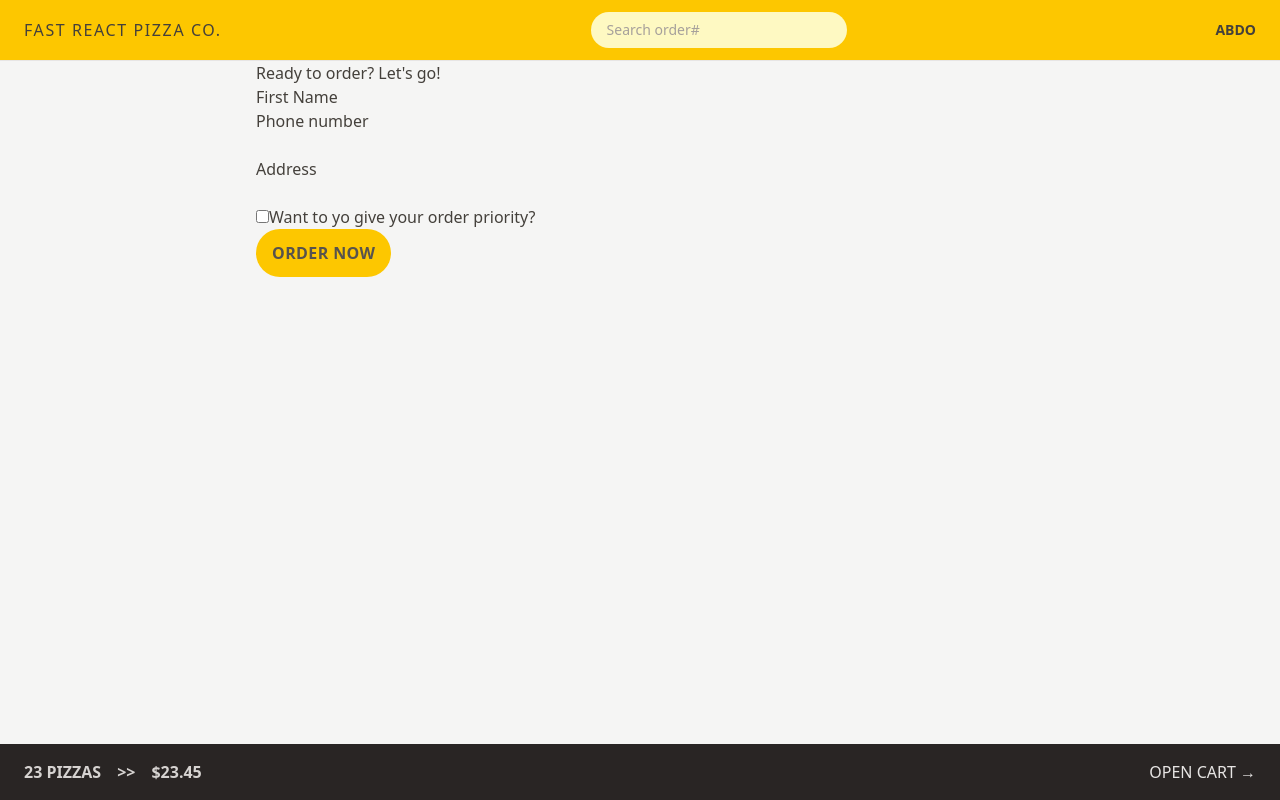
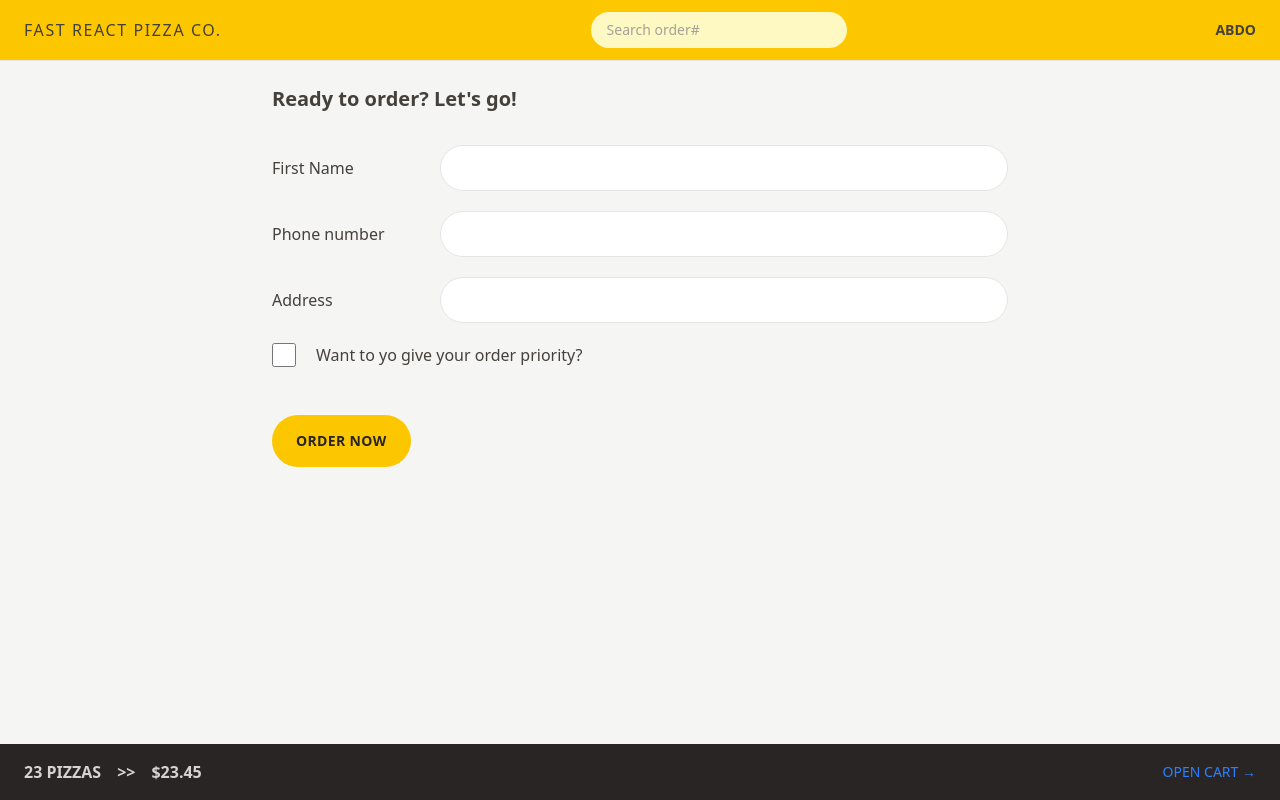
Before and after one commit to AbdelrahmanEhab20/fast-react-pizza, a React (Vite) app: page /order/new in a window 1280 px wide. Built offline with nearby package versions, Linux system fonts and the light colour scheme.

Commit message:
UPDATES for links and buttons after making some styling and changes

```diff
--- a/src/features/cart/Cart.jsx
+++ b/src/features/cart/Cart.jsx
@@ -1,4 +1,6 @@
-import { Link } from 'react-router-dom';
+ import LinkButton from '../../ui/LinkButton';
+import Button from '../../ui/Button';
+import CartItem from './CartItem';
 
 const fakeCart = [
   {
@@ -26,16 +28,25 @@ const fakeCart = [
 
 function Cart() {
   const cart = fakeCart;
-    console.log(cart);
+
   return (
-        <div>
-            <Link to="/menu" className='text-sm text-blue-500 hover:text-blue-600'>&larr; Back to menu</Link>
+    <div className="px-4 py-3">
+      <LinkButton to="/menu">&larr; Back to menu</LinkButton>
 
-            <h2>Your cart, %NAME%</h2>
+      <h2 className="mt-7 text-xl font-semibold">Your cart, %NAME%</h2>
 
-            <div>
-                <Link to="/order/new">Order pizzas</Link>
-                <button>Clear cart</button>
+      <ul className="mt-3 divide-y divide-stone-200 border-b">
+        {cart.map((item) => (
+          <CartItem item={item} key={item.key} />
+        ))}
+      </ul>
+
+      <div className="mt-6 space-x-2">
+        <Button to="/order/new" type="primary">
+          Order pizzas
+        </Button>
+
+        <Button type="secondary">Clear cart</Button>
       </div>
     </div>
   );
--- a/src/features/cart/CartOverview.jsx
+++ b/src/features/cart/CartOverview.jsx
@@ -1,4 +1,4 @@
-import { Link } from "react-router-dom";
+ import LinkButton from "../../ui/LinkButton";
 
 function CartOverview() {
     return (
@@ -9,7 +9,7 @@ function CartOverview() {
                 <span>$23.45</span>
             </p>
             {/* <a href="#">Open cart &rarr;</a> */}
-            <Link to="/cart">Open cart &rarr;</Link>
+            <LinkButton to="/cart">Open cart &rarr;</LinkButton>
         </div>
     );
 }
--- a/src/features/cart/EmptyCart.jsx
+++ b/src/features/cart/EmptyCart.jsx
@@ -1,11 +1,11 @@
-import { Link } from 'react-router-dom';
+ import LinkButton from '../../ui/LinkButton';
 
 function EmptyCart() {
     return (
         <div>
-            <Link to="/menu">&larr; Back to menu</Link>
+            <LinkButton to="/menu">&larr; Back to menu</LinkButton>
 
-            <p>Your cart is still empty. Start adding some pizzas :)</p>
+            <p className='mt-4 text-stone-500'>Your cart is still empty. Start adding some pizzas :)</p>
         </div>
     );
 }
--- a/src/features/order/CreateOrder.jsx
+++ b/src/features/order/CreateOrder.jsx
@@ -2,7 +2,7 @@ import { useState } from "react";
 
 import { Form, redirect, useActionData, useNavigation } from "react-router-dom";
 import { createOrder } from "../../services/apiRestaurant";
-
+import Button from "../../ui/Button";
 // https://uibakery.io/regex-library/phone-number
 const isValidPhone = (str) =>
   /^\+?\d{1,4}?[-.\s]?\(?\d{1,3}?\)?[-.\s]?\d{1,4}[-.\s]?\d{1,4}[-.\s]?\d{1,9}$/.test(
@@ -43,49 +43,59 @@ function CreateOrder() {
   const cart = fakeCart;
   // console.log(" CreateOrder  cart:", cart);
   return (
-    <div>
-      <h2>Ready to order? Let's go!</h2>
+    <div className="px-4 py-6">
+      <h2 className="mb-8 text-xl font-semibold">Ready to order? Let's go!</h2>
 
       {/* <Form method="POST" action="/order/new"> */}
       <Form method="POST">
-        <div>
-          <label>First Name</label>
-          <input type="text" name="customer" required />
+        <div className="mb-5 flex flex-col gap-2 sm:flex-row sm:items-center">
+          <label className="sm:basis-40">First Name</label>
+          <input className="input grow" type="text" name="customer" required />
         </div>
 
-        <div>
-          <label>Phone number</label>
-          <div>
-            <input type="tel" name="phone" required />
-          </div>
-        </div>
-        {formErrors?.phone && <p>{formErrors?.phone}</p>}
-        <div>
-          <label>Address</label>
-          <div>
-            <input type="text" name="address" required />
+        <div className="mb-5 flex flex-col gap-2 sm:flex-row sm:items-center">
+          <label className="sm:basis-40">Phone number</label>
+          <div className="grow">
+            <input className="input w-full" type="tel" name="phone" required />
+            {formErrors?.phone && (
+              <p className="mt-2 rounded-md bg-red-100 p-2 text-xs text-red-700">
+                {formErrors.phone}
+              </p>
+            )}
           </div>
         </div>
 
-        <div>
+        <div className="mb-5 flex flex-col gap-2 sm:flex-row sm:items-center">
+          <label className="sm:basis-40">Address</label>
+          <div className="grow">
+            <input
+              className="input w-full"
+              type="text"
+              name="address"
+              required
+            />
+          </div>
+        </div>
+
+        <div className="mb-12 flex items-center gap-5">
           <input
+            className="h-6 w-6 accent-yellow-400 focus:ring focus:ring-yellow-400 focus:ring-offset-2 focus:outline-none"
             type="checkbox"
             name="priority"
             id="priority"
             value={withPriority}
             onChange={(e) => setWithPriority(e.target.checked)}
           />
-          <label htmlFor="priority">Want to yo give your order priority?</label>
+          <label htmlFor="priority" className="font-medium">
+            Want to yo give your order priority?
+          </label>
         </div>
 
         <div>
           <input type="hidden" name="cart" value={JSON.stringify(cart)} />
-          <button
-            className="inline-block rounded-full bg-yellow-400 px-4 py-3 font-semibold tracking-wide text-stone-600 uppercase transition-colors duration-300 hover:bg-yellow-200 focus:bg-yellow-300 focus:ring focus:ring-yellow-300 focus:ring-offset-2 focus:outline-none disabled:cursor-not-allowed"
-            disabled={isSubmitting}
-          >
-            {isSubmitting ? "Placing Order" : "Order now"}
-          </button>
+          <Button disabled={isSubmitting} type="primary">
+            {isSubmitting ? "Placing order...." : "Order now"}
+          </Button>
         </div>
       </Form>
     </div>
--- a/src/index.css
+++ b/src/index.css
@@ -1,34 +1,14 @@
 @import "tailwindcss";
-
-/* body {
-  font-family:
-    system-ui,
-    -apple-system,
-    BlinkMacSystemFont,
-    "Segoe UI",
-    Roboto,
-    Oxygen,
-    Ubuntu,
-    Cantarell,
-    "Open Sans",
-    "Helvetica Neue",
-    sans-serif;
-  background-color: #f7f7f7;
-  color: #444;
+@layer components {
+  .input {
+    @apply rounded-full border bg-white border-stone-200 px-4 py-2 text-sm transition-all duration-300 placeholder:text-stone-400 focus:ring focus:ring-yellow-400 focus:outline-none md:px-6 md:py-3;
   }
-
-.layout {
-  display: grid;
-  grid-template-rows: auto 1fr auto;
-  gap: 32px;
-  height: 100dvh;
-} */
 
   /* https://dev.to/afif/i-made-100-css-loaders-for-your-next-project-4eje */
   .loader {
     width: 45px;
     aspect-ratio: 0.75;
-  --c: no-repeat linear-gradient(#333 0 0);
+    --c: no-repeat linear-gradient(theme(colors.stone.800) 0 0);
     background:
       var(--c) 0% 50%,
       var(--c) 50% 50%,
@@ -63,3 +43,4 @@
         100% 100%;
     }
   }
+}
--- a/src/ui/LinkButton.jsx
+++ b/src/ui/LinkButton.jsx
@@ -2,17 +2,17 @@ import { Link, useNavigate } from 'react-router-dom';
 
 function LinkButton({ children, to }) {
   const navigate = useNavigate();
-  const className = 'text-sm text-blue-500 hover:text-blue-600 hover:underline';
+  const linkButtonClassName = 'text-sm text-blue-500 hover:text-blue-600 hover:underline';
 
   if (to === '-1')
     return (
-      <button className={className} onClick={() => navigate(-1)}>
+      <button className={linkButtonClassName} onClick={() => navigate(-1)}>
         {children}
       </button>
     );
 
   return (
-    <Link to={to} className={className}>
+    <Link to={to} className={linkButtonClassName}>
       {children}
     </Link>
   );
```
Lines whose indentation alone changed are shown as unchanged.
